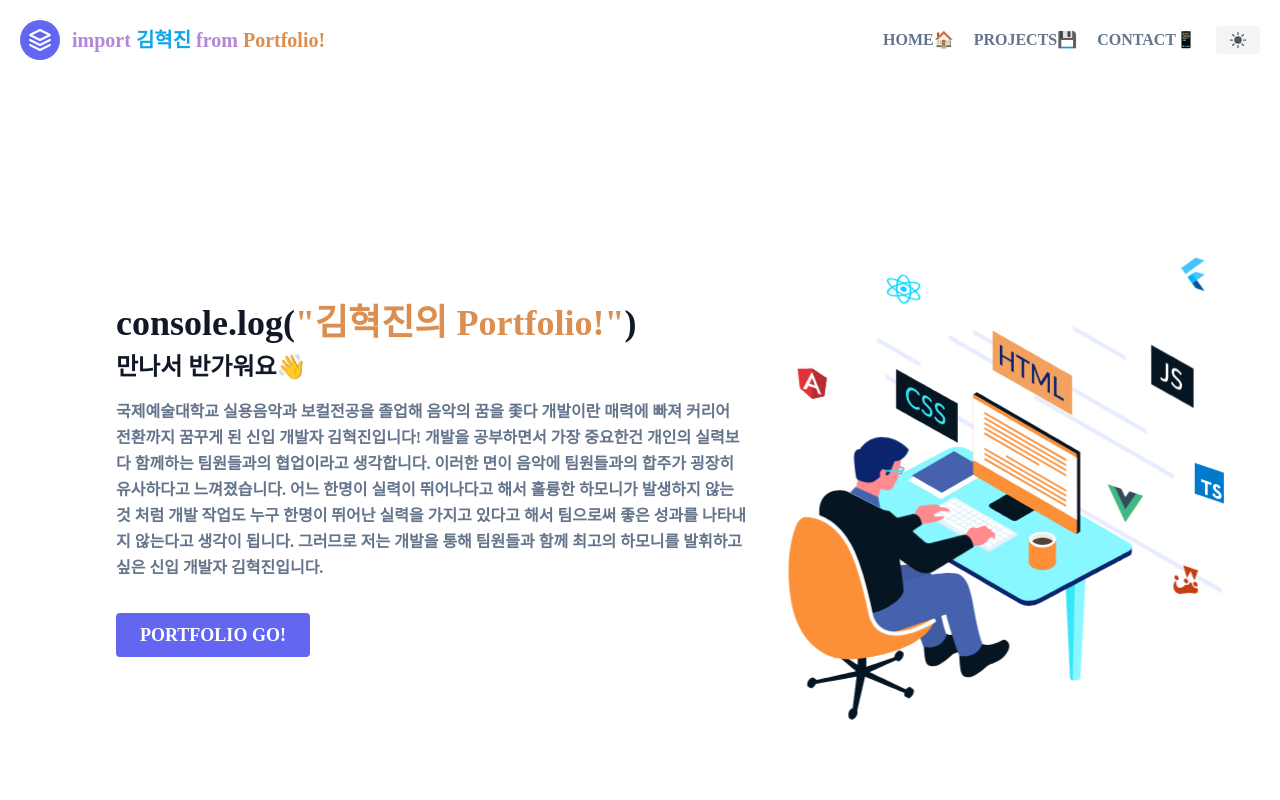
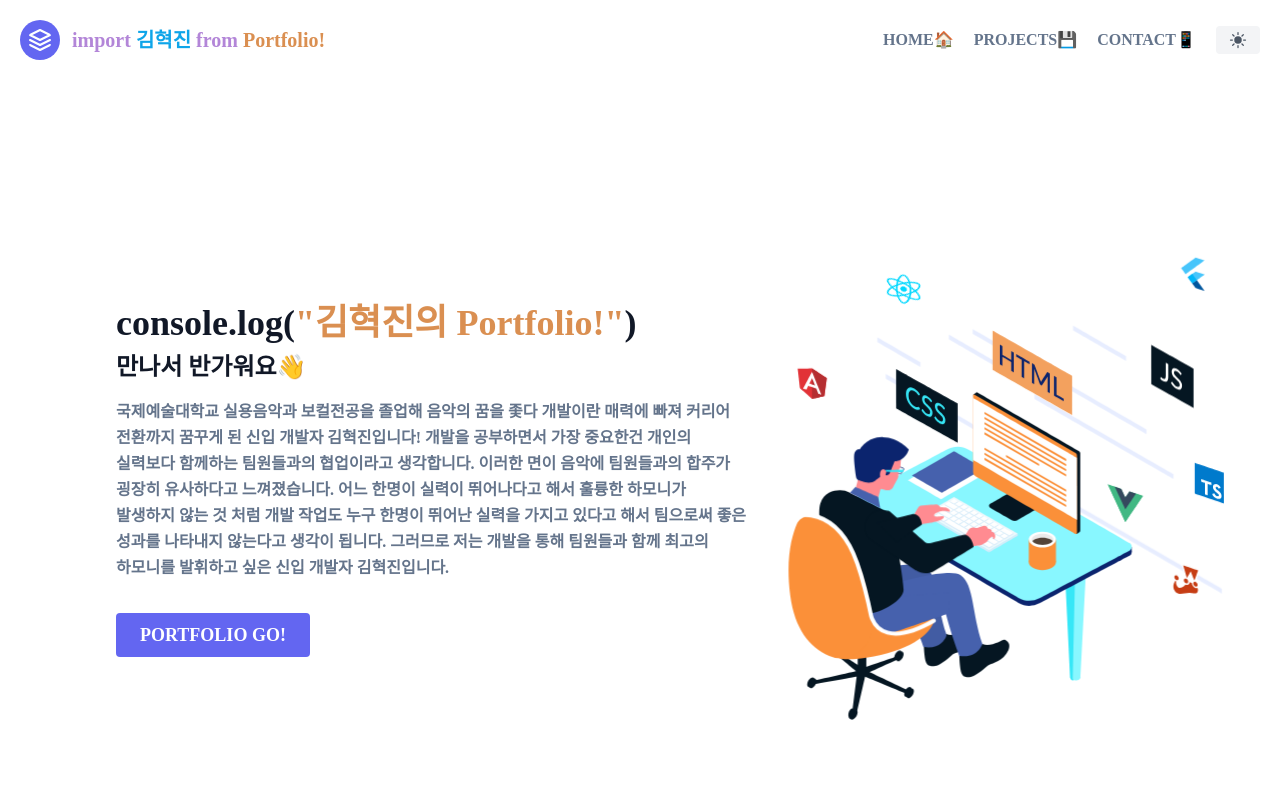
Before and after one commit to rklskhj/Nextjs-portfolio, a Next.js app: page / in a window 1280 px wide. Shown: the top 800 px of the page. Built offline with nearby package versions, Linux system fonts and the light colour scheme.

Commit message:
text css fixed

```diff
--- a/src/components/home/about.js
+++ b/src/components/home/about.js
@@ -15,7 +15,7 @@ export default function About() {
           <br className="hidden lg:inline-block" />
           <span className="text-2xl">만나서 반가워요👋</span>
         </h1>
-        <p className="mb-8 leading-relaxed">
+        <p className="mb-8 leading-relaxed break-keep">
           국제예술대학교 실용음악과 보컬전공을 졸업해 음악의 꿈을 좇다 개발이란
           매력에 빠져 커리어 전환까지 꿈꾸게 된 신입 개발자 김혁진입니다! 개발을
           공부하면서 가장 중요한건 개인의 실력보다 함께하는 팀원들과의
```
